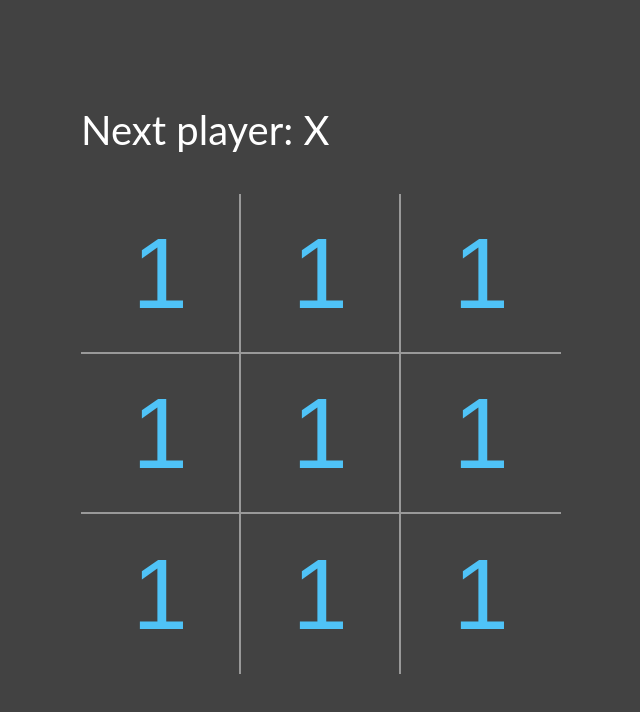
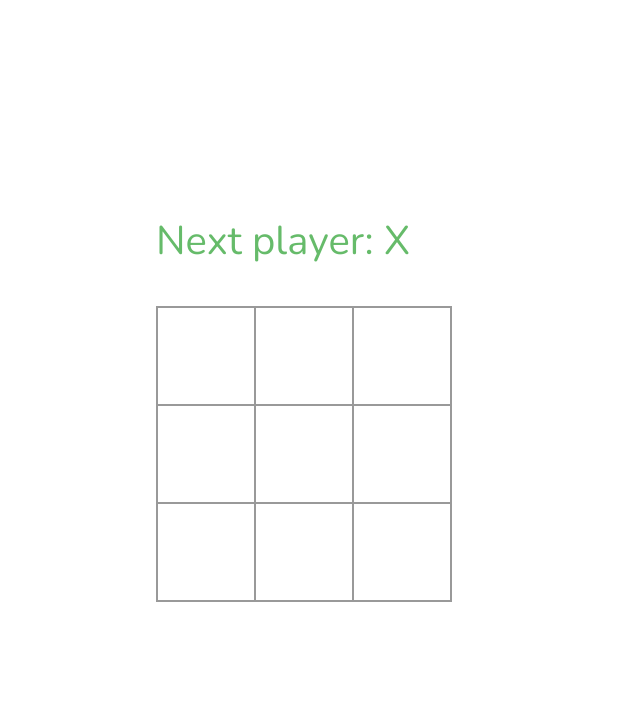
Before and after one commit to koodi101/lesson1-react-tictactoe, a React app: page / in a window 1280 px wide. Shown: the top 712 px of the page, without its empty margins (309-949 px from the left). Built offline with nearby package versions, Linux system fonts and the light colour scheme.

Commit message:
Update styles, revert exercise

```diff
--- a/src/assets/stylesheets/style.css
+++ b/src/assets/stylesheets/style.css
@@ -1,7 +1,3 @@
-body {
-  font-family: 'Lato', sans-serif;
-}
-
 html,
 body {
   height: 100%;
@@ -9,12 +5,28 @@ body {
 }
 
 body {
-  background-color: #424242;
-  color: white;
+  font-family: 'Nunito', sans-serif;
+  background-color: #fff;
+  color: #333;
   display: flex;
   justify-content: center;
   flex-direction: column;
   align-items: center;
+}
+
+.game {
+  display: flex;
+  flex-direction: row;
+}
+
+.game-info {
+  font-size: 30px;
+  text-align: left;
+  margin-left: 20px;
+}
+
+ol, ul {
+  padding-left: 30px;
 }
 
 .status {
@@ -23,10 +35,13 @@ body {
 }
 
 button {
+  font-family: 'Nunito', sans-serif;
+  font-weight: 600;
+  font-size: 30px;
   border: none;
   background: none;
   text-decoration: none;
-  color: #4FC3F7;
+  color: #4c89ce;
   -webkit-transition: color 0.2s ease-in-out;
   -moz-transition: color 0.2s ease-in-out;
   -o-transition: color 0.2s ease-in-out;
@@ -35,31 +50,32 @@ button {
 
 button:hover {
   color: #3f9cc6;
+  cursor: pointer;
 }
 
 *:focus {
   outline: none;
 }
 
-.board {
-  width: 500px;
-  height: 500px;
+.game-board {
   position: relative;
   color: #66BB6A;
+  flex-direction: row;
+    align-content: flex-start;
 }
 
-@media only screen and (max-width: 40em) {
-  .board {
-    width: 350px;
-    height: 350px;
-  }
+.board-row {
+  width: 300px;
 }
 
-.board .square {
+.square {
+  width: 100px;
+  height: 100px;
+}
+
+.board-row .square {
   float: left;
-  width: 32%;
-  height: 32%;
-  font-size: 100px;
+  font-size: 140px;
   display: flex;
   flex-direction: column;
   justify-content: center;
@@ -67,29 +83,18 @@ button:hover {
 }
 
 @media only screen and (max-width: 40em) {
-  .board .square {
+  .game-board .square {
     font-size: 75px;
   }
 }
 
-.board .square.alt {
+.game-board .square.O {
   color: #FFF176;
 }
 
-.board .square:nth-child(1),
-.board .square:nth-child(2),
-.board .square:nth-child(4),
-.board .square:nth-child(5) {
-  border-right: 2px solid #999999;
-  border-bottom: 2px solid #999999;
+.game-board .square {
+  background: #fff;
+  border: 2px solid #999;
+  margin-right: -2px;
+  margin-top: -2px;
 }
-
-.board .square:nth-child(3),
-.board .square:nth-child(6) {
-  border-bottom: 2px solid #999999;
-}
-
-.board .square:nth-child(7),
-.board .square:nth-child(8) {
-  border-right: 2px solid #999999;
-}
--- a/src/index.jsx
+++ b/src/index.jsx
@@ -1,13 +1,13 @@
 import React from 'react';
 import ReactDOM from 'react-dom';
 
-import './assets/stylesheets/style.css'
+import './assets/stylesheets/style.css';
 
 class Square extends React.Component {
   render() {
     return (
       <button className="square">
-        {/* TODO */1}
+        {/* TODO */}
       </button>
     );
   }
@@ -24,13 +24,17 @@ class Board extends React.Component {
     return (
       <div>
         <div className="status">{status}</div>
-        <div className="board">
+        <div className="board-row">
           {this.renderSquare(0)}
           {this.renderSquare(1)}
           {this.renderSquare(2)}
+        </div>
+        <div className="board-row">
           {this.renderSquare(3)}
           {this.renderSquare(4)}
           {this.renderSquare(5)}
+        </div>
+        <div className="board-row">
           {this.renderSquare(6)}
           {this.renderSquare(7)}
           {this.renderSquare(8)}
@@ -56,6 +60,8 @@ class Game extends React.Component {
   }
 }
 
+// ========================================
+
 ReactDOM.render(
   <Game />,
   document.getElementById('root')
--- a/src/public/index.html
+++ b/src/public/index.html
@@ -3,6 +3,8 @@
   <head>
     <meta charset="utf-8">
     <title>React Tic-Tac-Toe Tutorial</title>
+
+    <link href="https://fonts.googleapis.com/css?family=Nunito:400,600" rel="stylesheet">
   </head>
   <body>
     <div id="root"></div>
```
